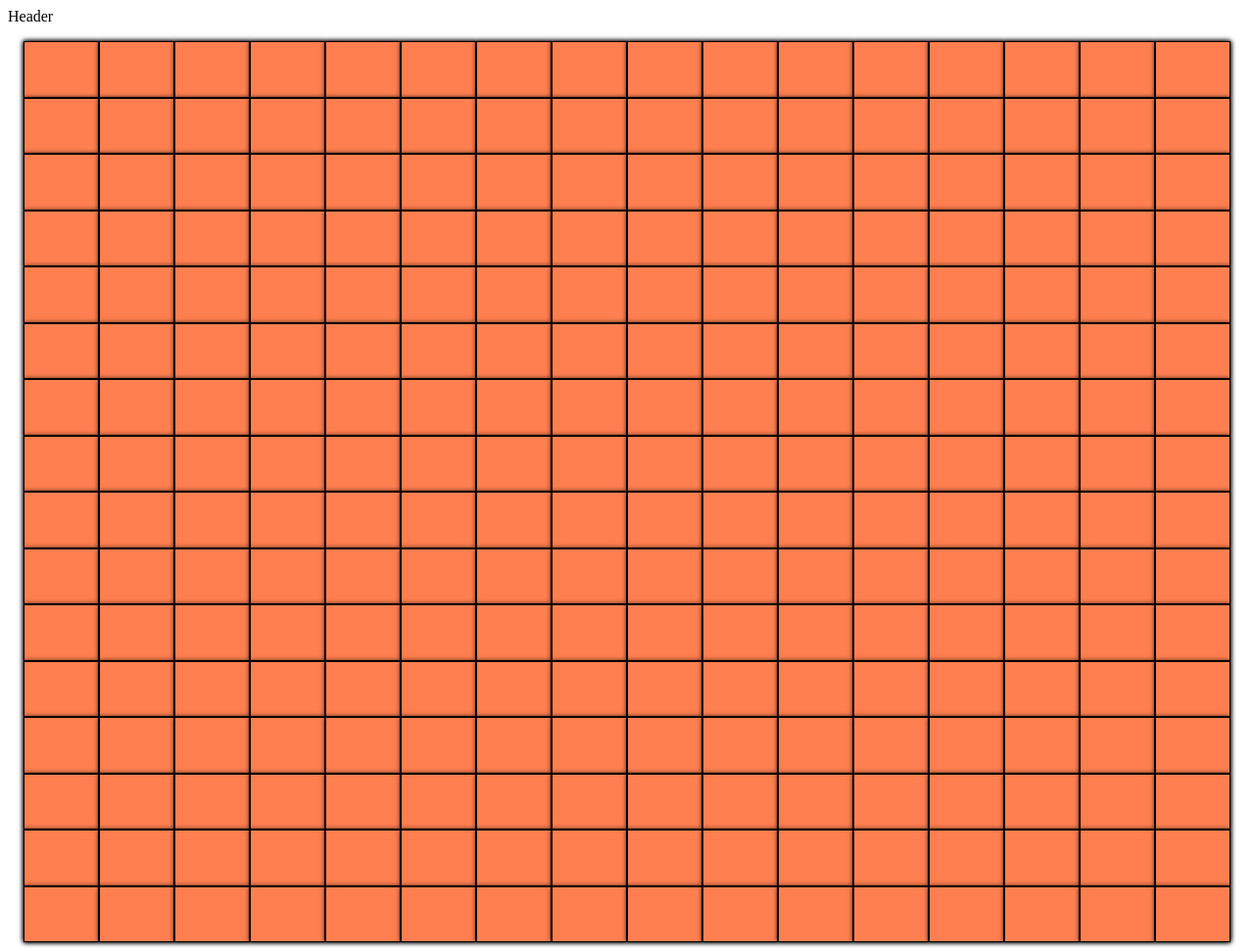
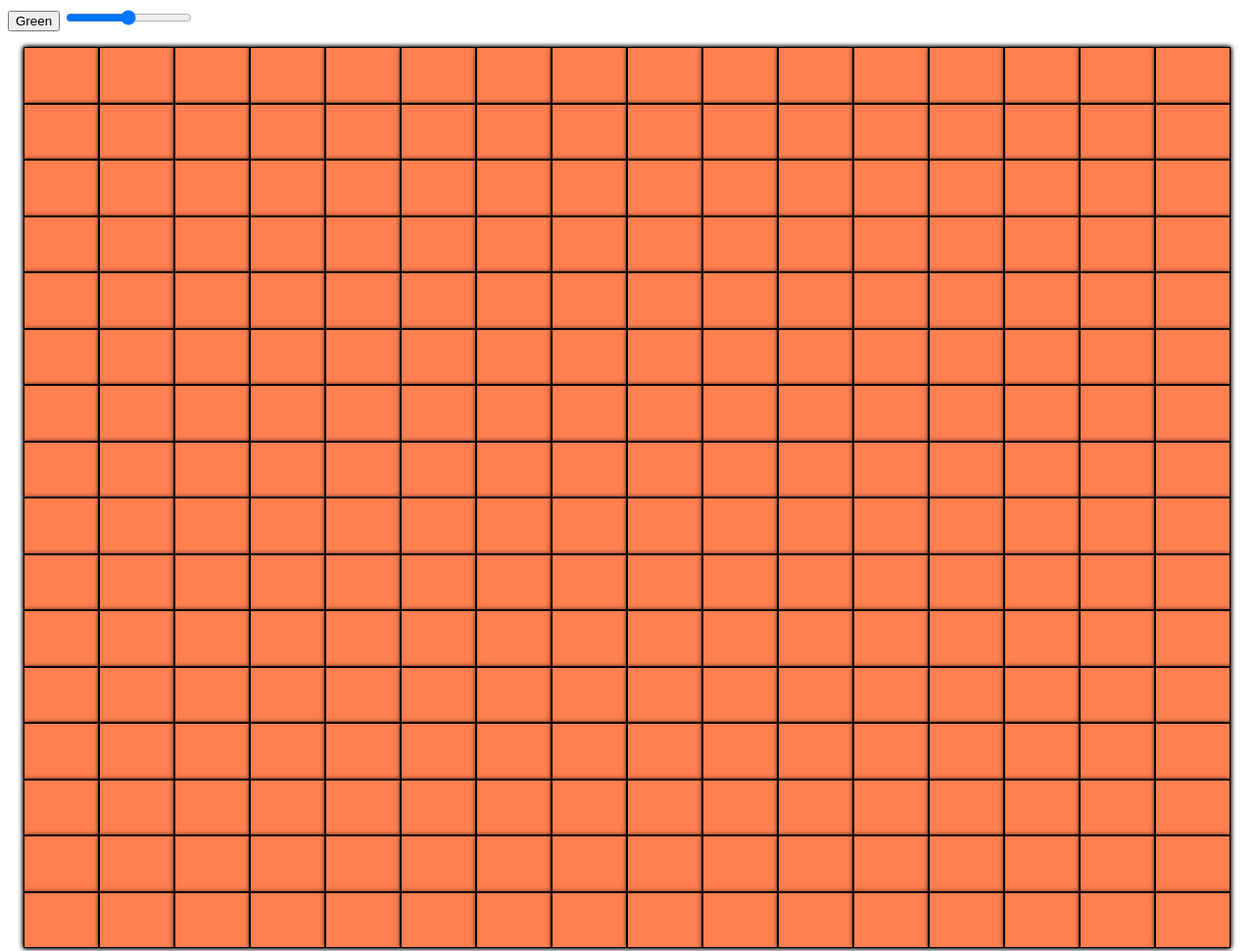
Before and after one commit to Neoniq/odin, a plain HTML site: page ETCH-A-SKETCH/html.html in a window 1280 px wide. Shown: the top 971 px of the page at 98% size. Drawn offline with Linux system fonts and the light colour scheme.

Commit message:
mock button and slider for grid gen

```diff
--- a/ETCH-A-SKETCH/html.html
+++ b/ETCH-A-SKETCH/html.html
@@ -9,7 +9,10 @@
     <title>Document</title>
 </head>
 <body>
-    <header>Header</header>
+    <header>
+        <button>Green</button>
+        <input type="range" min="1" max="100" value="50" id="slider">
+    </header>
     <div class="grid">
 
     </div>
```
